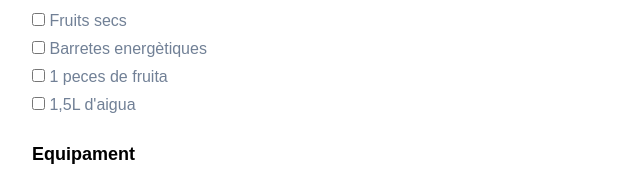
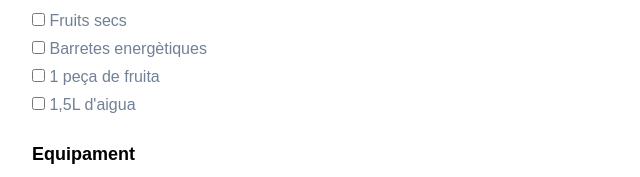
Before and after one commit to sauloperez/bakkpack, a website built with webpack: page src/index.html in a window 1280 px wide. Shown: the part 614-791 px from the top of the page, 128-768 px from the left. Built offline with nearby package versions, Linux system fonts and the light colour scheme.

Commit message:
Fix typo

```diff
--- a/src/index.html
+++ b/src/index.html
@@ -61,7 +61,7 @@
       </div>
       <div class="mt-1">
         <input type="checkbox" id="fruita"/>
-        <label class="text-gray-600" for="fruita">1 peces de fruita</label>
+        <label class="text-gray-600" for="fruita">1 peça de fruita</label>
       </div>
       <div class="mt-1">
         <input type="checkbox" id="aigua"/>
```
